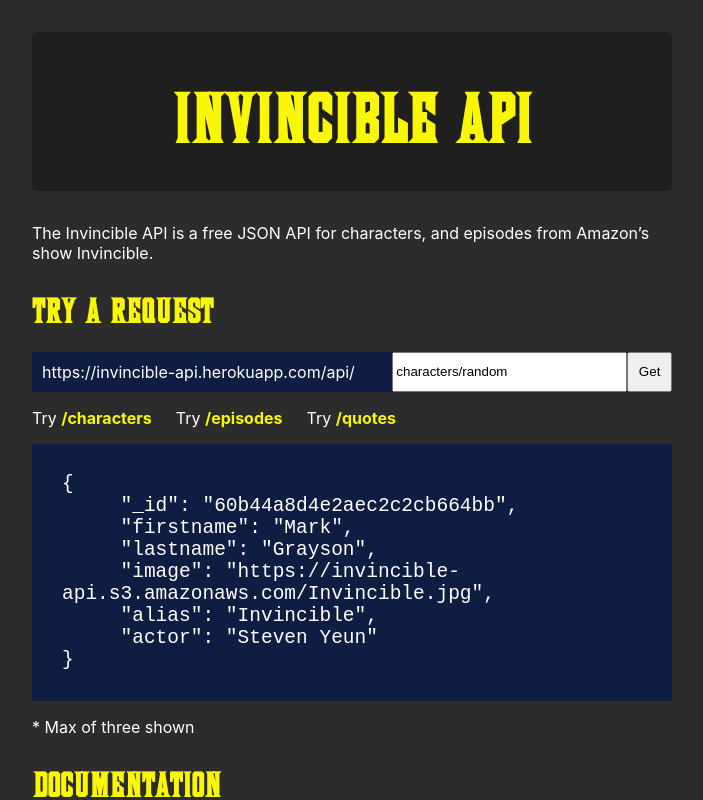
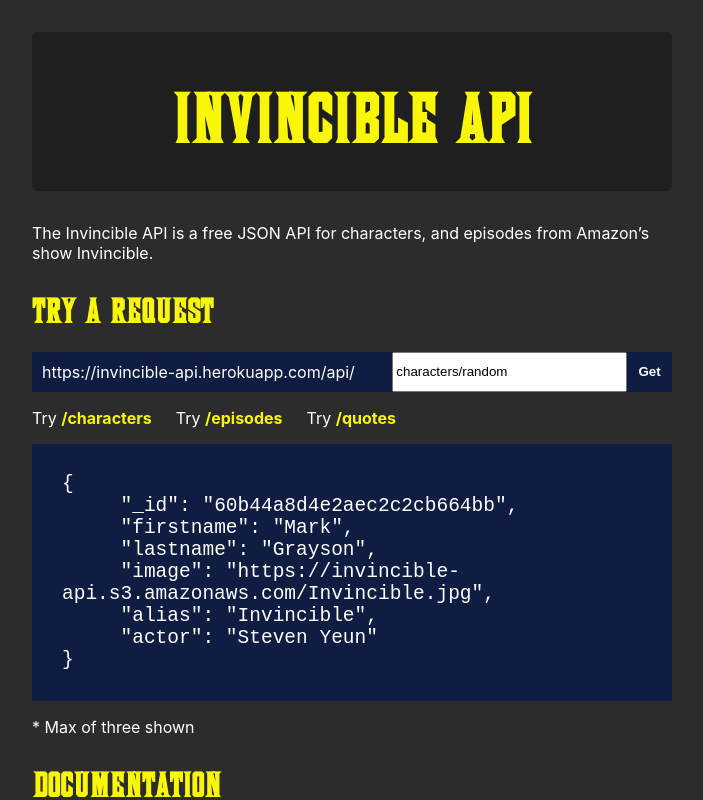
Before and after one commit to jakedoren/Invincible-APIv3, a React (Create React App) app in the folder client/: page / in a window 1280 px wide. Shown: the top 800 px of the page, without its empty margins (288-991 px from the left). Built offline with nearby package versions, Linux system fonts and the light colour scheme.

Commit message:
changed button styles

```diff
--- a/client/src/components/widget/Widget.css
+++ b/client/src/components/widget/Widget.css
@@ -10,6 +10,17 @@
 .request button {
     width: 7%;
     cursor: pointer;
+    color: #fff;
+    background-color: #101D42;
+    border: 0;
+    font-weight: 700;
+    /* font-family: 'LenorahJNL'; */
+    /* height: 100%; */
+}
+
+.request button:hover {
+    background-color: #233e88;
+    transition: background-color ease 0.2s;
 }
 
 .brick {
```
